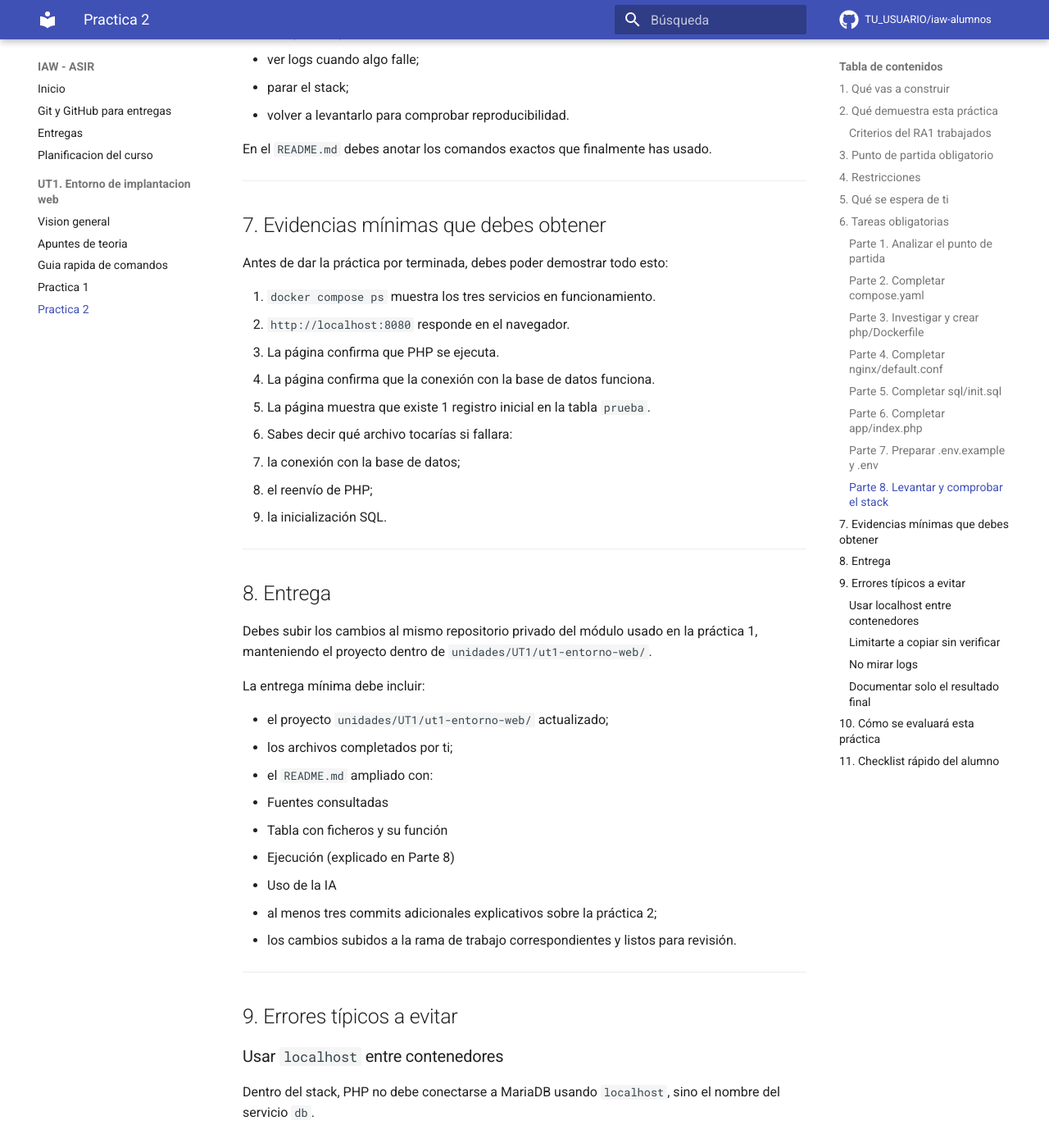
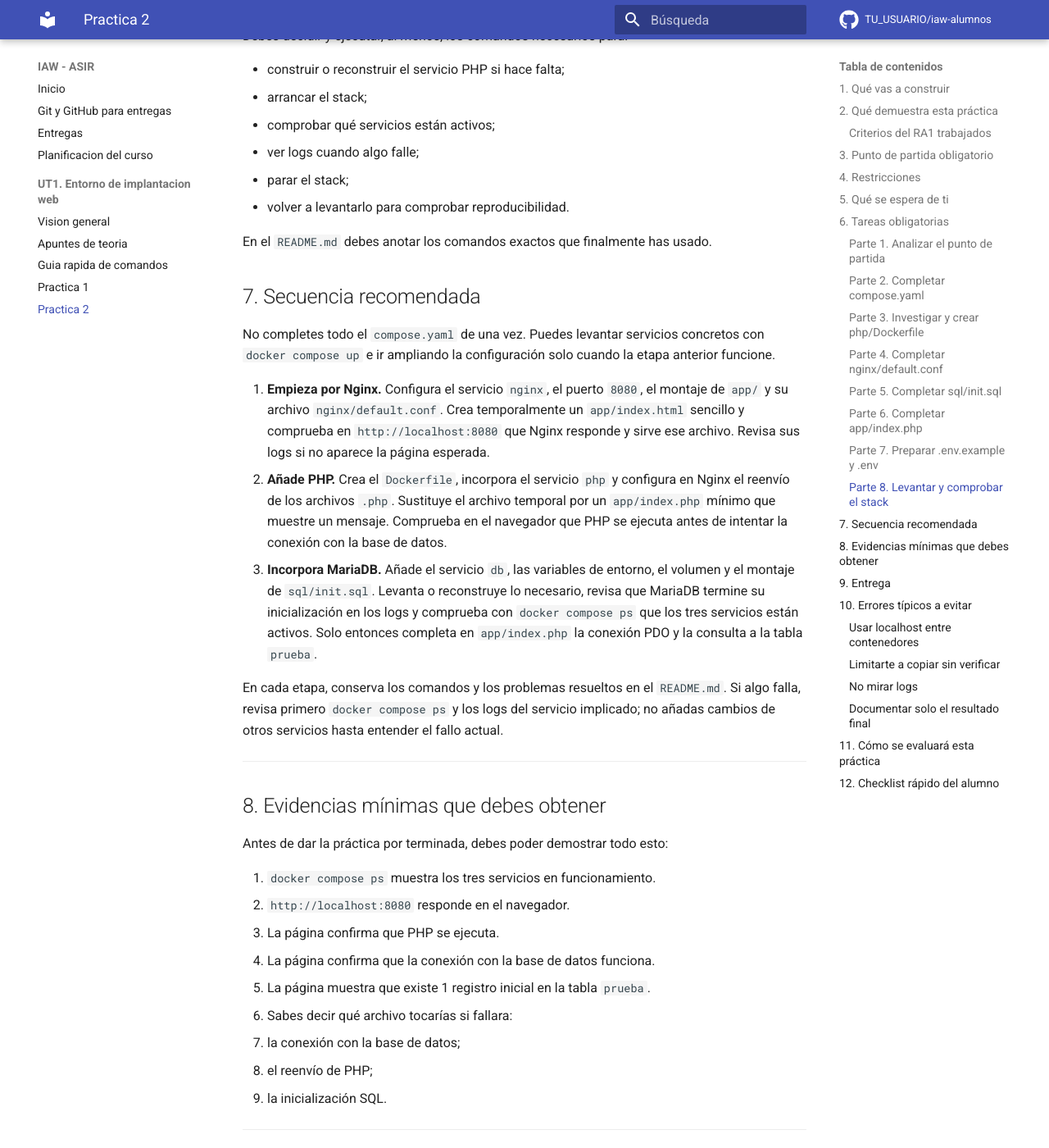
Before and after one commit to victoria-nr/iaw-alumnos, an MkDocs documentation site: the page built from docs/UT1/practica-2.md, in a window 1280 px wide and 1400 px high, scrolled down 7154 px. Shown: the whole window at 82% size. Built offline with MkDocs 1.6.1 and Material for MkDocs 9.7.7, drawn with Linux system fonts in a browser that asks for light colours; comment, search, counter and statistics services are not loaded; some of the changed text lies outside the part shown.

Commit message:
UT2 P2 añadido apartado 7 Secuencia recomendada

```diff
--- a/docs/UT1/practica-2.md
+++ b/docs/UT1/practica-2.md
@@ -1,4 +1,6 @@
 # Práctica 2 · Entorno web reproducible guiado con `Docker Compose`
+
+Antes de modificar archivos, lee atentamente toda la práctica para tener una visión global de lo que se pretende conseguir. Construye el entorno de forma incremental: realiza un cambio pequeño, pruébalo y corrígelo si es necesario antes de añadir el siguiente servicio.
 
 ## 1. Qué vas a construir
 
@@ -283,9 +285,20 @@ Debes decidir y ejecutar, al menos, los comandos necesarios para:
 
 En el `README.md` debes anotar los comandos exactos que finalmente has usado.
 
+
+## 7. Secuencia recomendada
+
+No completes todo el `compose.yaml` de una vez. Puedes levantar servicios concretos con `docker compose up` e ir ampliando la configuración solo cuando la etapa anterior funcione.
+
+1. **Empieza por Nginx.** Configura el servicio `nginx`, el puerto `8080`, el montaje de `app/` y su archivo `nginx/default.conf`. Crea temporalmente un `app/index.html` sencillo y comprueba en `http://localhost:8080` que Nginx responde y sirve ese archivo. Revisa sus logs si no aparece la página esperada.
+2. **Añade PHP.** Crea el `Dockerfile`, incorpora el servicio `php` y configura en Nginx el reenvío de los archivos `.php`. Sustituye el archivo temporal por un `app/index.php` mínimo que muestre un mensaje. Comprueba en el navegador que PHP se ejecuta antes de intentar la conexión con la base de datos.
+3. **Incorpora MariaDB.** Añade el servicio `db`, las variables de entorno, el volumen y el montaje de `sql/init.sql`. Levanta o reconstruye lo necesario, revisa que MariaDB termine su inicialización en los logs y comprueba con `docker compose ps` que los tres servicios están activos. Solo entonces completa en `app/index.php` la conexión PDO y la consulta a la tabla `prueba`.
+
+En cada etapa, conserva los comandos y los problemas resueltos en el `README.md`. Si algo falla, revisa primero `docker compose ps` y los logs del servicio implicado; no añadas cambios de otros servicios hasta entender el fallo actual.
+
 ---
 
-## 7. Evidencias mínimas que debes obtener
+## 8. Evidencias mínimas que debes obtener
 
 Antes de dar la práctica por terminada, debes poder demostrar todo esto:
 
@@ -319,7 +332,7 @@ La entrega mínima debe incluir:
 
 ---
 
-## 9. Errores típicos a evitar
+## 10. Errores típicos a evitar
 
 ### Usar `localhost` entre contenedores
 Dentro del stack, PHP no debe conectarse a MariaDB usando `localhost`, sino el nombre del servicio `db`.
@@ -349,7 +362,7 @@ No se busca que memorices una receta, sino que seas capaz de montar un entorno g
 
 ---
 
-## 11. Checklist rápido del alumno
+## 12. Checklist rápido del alumno
 
 - [ ] He completado `compose.yaml` sin copiar una solución cerrada línea por línea.
 - [ ] He investigado qué necesita PHP para conectar con MariaDB.
```
Also changed, not shown: other parts of docs/UT1/practica-2.md (+2 -2 lines).
